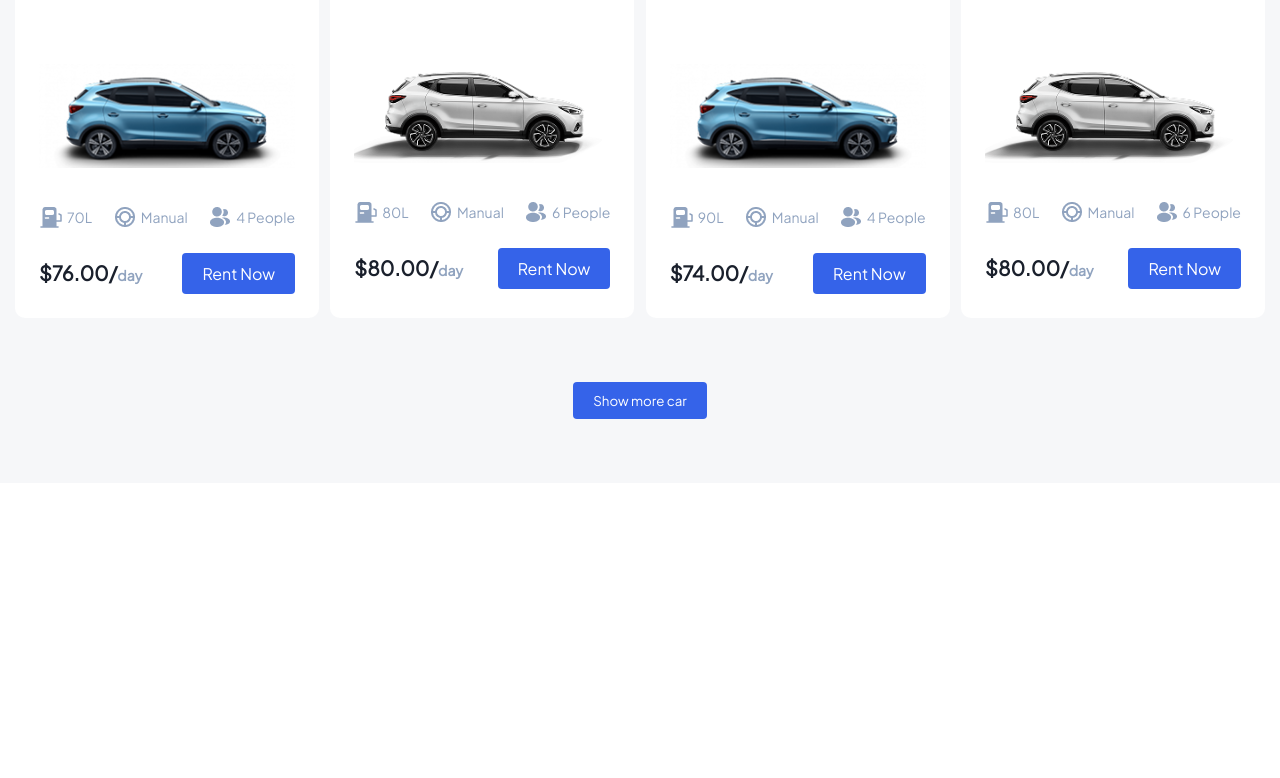
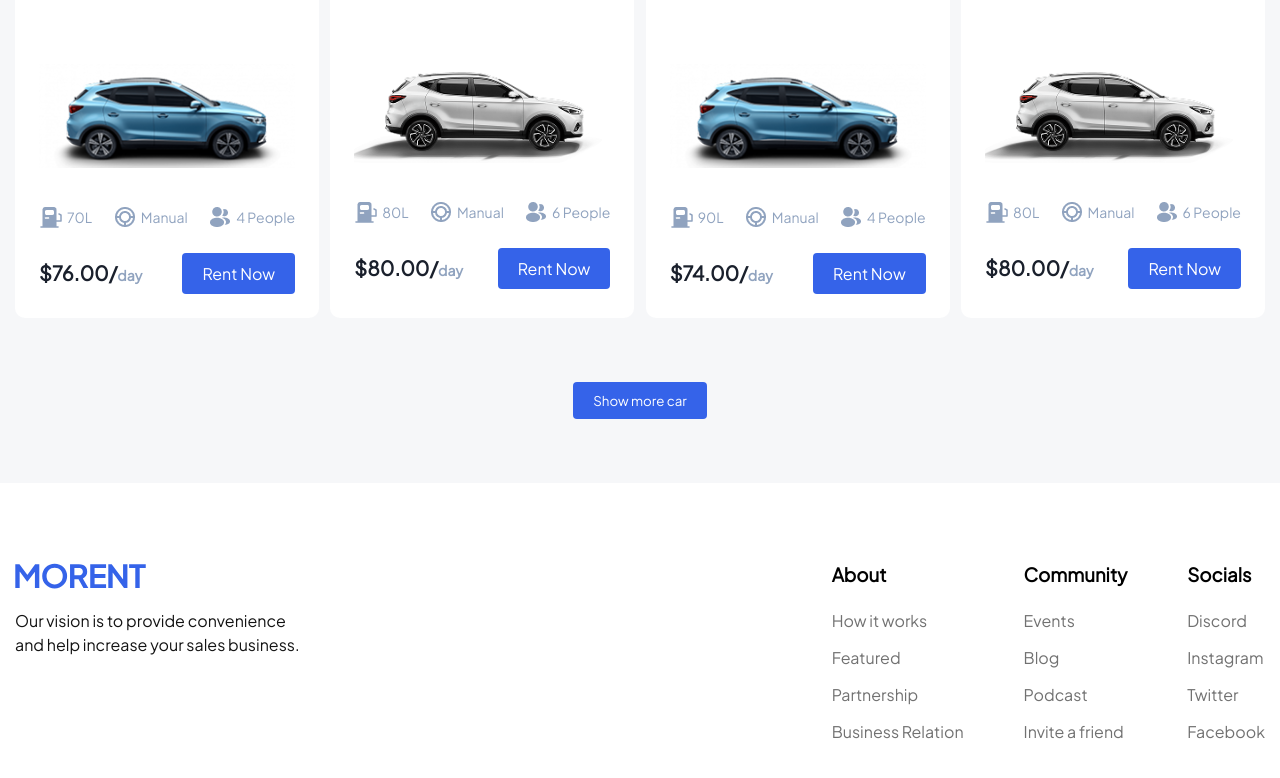
Before and after one commit to egamovj/morent, a React (Vite) app: page / in a window 1280 px wide. Shown: the part 1736-2514 px from the top of the page. Before the commit the page ends 2219 px from the top, so only its background shows below. Built offline with nearby package versions, Linux system fonts and the light colour scheme.

Commit message:
footer section UI design completed

```diff
--- a/src/App.jsx
+++ b/src/App.jsx
@@ -1,4 +1,5 @@
 import "./App.css";
+import Footer from "./components/Footer/Footer";
 import Hero from "./components/Hero/Hero";
 import Navbar from "./components/Navbar/Navbar";
 import Popular from "./components/Popular/Popular";
@@ -11,6 +12,7 @@ function App() {
       <Hero />
       <Popular />
       <Recomendation />
+      <Footer />
     </>
   );
 }
--- a/src/components/Footer/Footer.jsx
+++ b/src/components/Footer/Footer.jsx
@@ -1,12 +1,49 @@
-import React from 'react'
-import './footer.css'
+import React from "react";
+import "./footer.css";
 
 const Footer = () => {
   return (
-    <div>
+    <div className="container">
+      <footer>
+        <div className="f-logo">
+          <a href="/"><img src="../../public/icons/Logo.svg" alt="Morent logo" /></a>
+          <p>
+            Our vision is to provide convenience <br /> and help increase your sales
+            business.
+          </p>
+        </div>
+        <div className="f-about">
+          <div className="about">
+            <h3>About</h3>
+            <ul>
+              <li>How it works</li>
+              <li>Featured</li>
+              <li>Partnership</li>
+              <li>Business Relation</li>
+            </ul>
+          </div>
+          <div className="about">
+            <h3>Community</h3>
+            <ul>
+              <li>Events</li>
+              <li>Blog</li>
+              <li>Podcast</li>
+              <li>Invite a friend</li>
+            </ul>
+          </div>
+          <div className="about">
+            <h3>Socials</h3>
+            <ul>
+              <li>Discord</li>
+              <li>Instagram</li>
+              <li>Twitter</li>
+              <li>Facebook</li>
+            </ul>
+          </div>
+        </div>
+      </footer>
+    </div>
+  );
+};
 
-    </div>
-  )
-}
-
-export default Footer
+export default Footer;
--- a/src/components/Footer/footer.css
+++ b/src/components/Footer/footer.css
@@ -0,0 +1,50 @@
+footer {
+  display: flex;
+  justify-content: space-between;
+  padding-top: 80px;
+  padding-bottom: 36px;
+}
+
+.f-logo {
+  display: flex;
+  flex-direction: column;
+  align-items: start;
+  row-gap: 16px;
+}
+
+.f-logo img {
+    cursor: pointer;
+}
+
+.f-logo p {
+  color: #131313;
+  font-size: 16px;
+  letter-spacing: -2%;
+  line-height: 150%;
+}
+
+.f-about {
+  display: flex;
+  align-items: center;
+  column-gap: 60px;
+}
+
+.about {
+  display: flex;
+  flex-direction: column;
+  row-gap: 24px;
+}
+
+.about ul {
+  display: flex;
+  flex-direction: column;
+  row-gap: 16px;
+}
+
+.about ul li {
+  opacity: 0.6;
+  color: #131313;
+  font-size: 16px;
+  letter-spacing: -2%;
+  cursor: pointer;
+}
```
